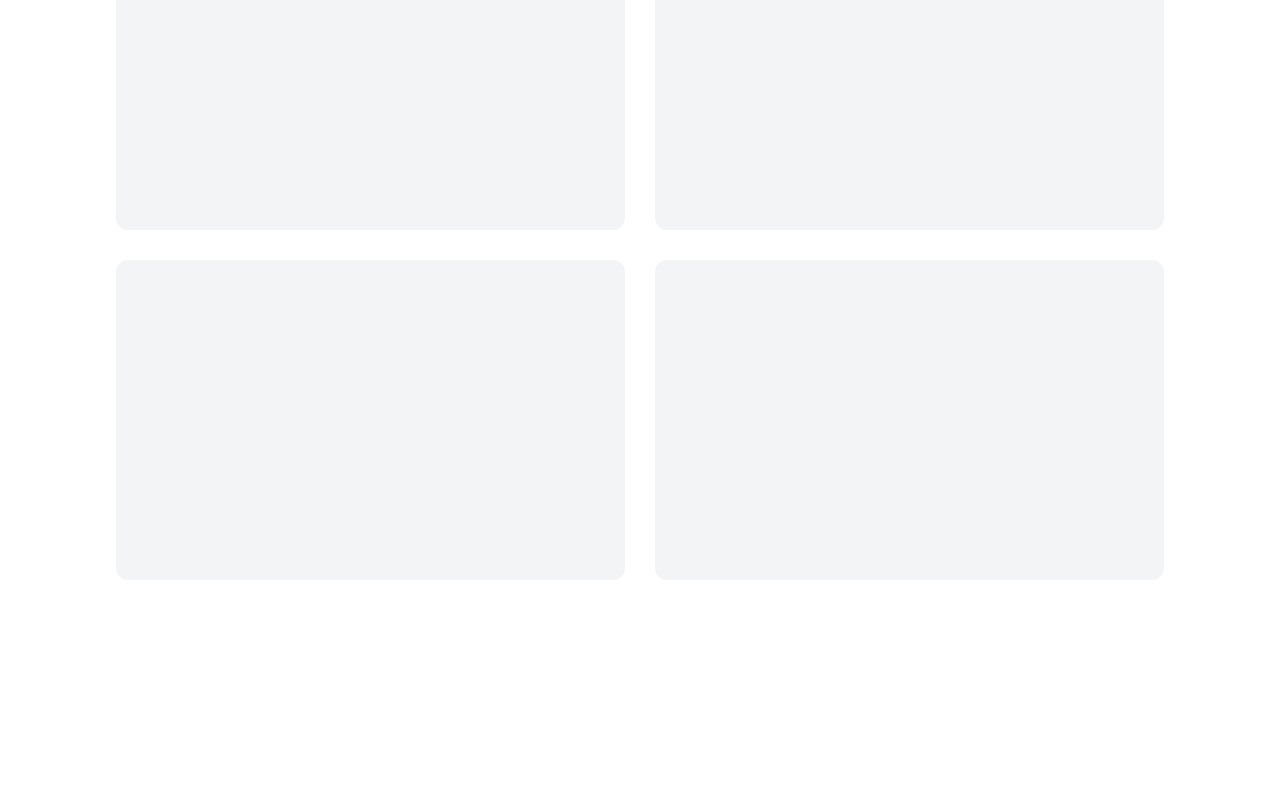
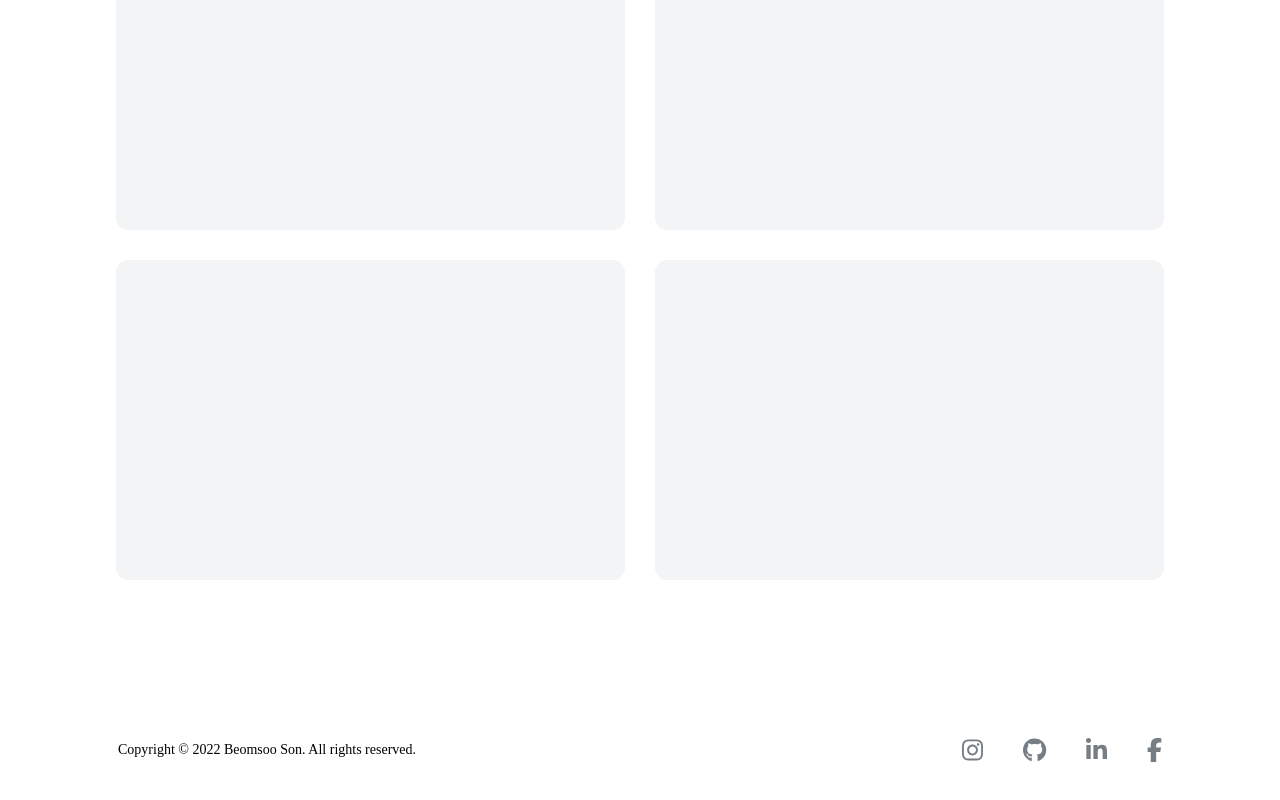
Before and after one commit to k1a11220/portfolio, a Next.js app: page / in a window 1280 px wide. Shown: the part 484-1284 px from the top of the page. Before the commit the page ends 1064 px from the top, so only its background shows below. Built offline with nearby package versions, Linux system fonts and the light colour scheme.

Commit message:
Implement footer

```diff
--- /dev/null
+++ b/components/footer.tsx
@@ -0,0 +1,94 @@
+import React from "react";
+import styled from "@emotion/styled";
+import { FontAwesomeIcon } from "@fortawesome/react-fontawesome";
+import {
+  faFacebookF,
+  faGithub,
+  faInstagram,
+  faLinkedinIn,
+} from "@fortawesome/free-brands-svg-icons";
+import Link from "next/link";
+
+const Container = styled.footer`
+  display: flex;
+  justify-content: center;
+
+  height: 180px;
+  margin-top: 80px;
+`;
+
+const Wrapper = styled.div`
+  display: flex;
+  height: 100%;
+  justify-content: space-between;
+  align-items: center;
+  padding: 0 48px;
+`;
+
+const IconContainer = styled.ul`
+  display: flex;
+  gap: 40px;
+
+  & a {
+    color: #767e85;
+  }
+
+  & a:hover {
+    color: #3d444b;
+  }
+`;
+
+export function Footer() {
+  return (
+    <Container>
+      <div style={{ width: "100%", maxWidth: "1140px" }}>
+        <Wrapper>
+          <span style={{ fontSize: "14px" }}>
+            Copyright &copy; {new Date().getFullYear()} Beomsoo Son. All rights
+            reserved.
+          </span>
+          <IconContainer>
+            <li>
+              <a
+                target="_blank"
+                rel="noopener noreferrer"
+                href={"https://www.instagram.com/beomsoo_son/"}
+              >
+                <FontAwesomeIcon size="xl" icon={faInstagram} />
+              </a>
+            </li>
+
+            <li>
+              <a
+                target="_blank"
+                rel="noopener noreferrer"
+                href={"https://github.com/k1a11220"}
+              >
+                <FontAwesomeIcon size="xl" icon={faGithub} />
+              </a>
+            </li>
+
+            <li>
+              <a
+                target="_blank"
+                rel="noopener noreferrer"
+                href={"https://www.linkedin.com/in/beomsoo-son-65a201178/"}
+              >
+                <FontAwesomeIcon size="xl" icon={faLinkedinIn} />
+              </a>
+            </li>
+            <li>
+              <a
+                target="_blank"
+                rel="noopener noreferrer"
+                href={"https://www.facebook.com/profile.php?id=100011177730168"}
+              >
+                <FontAwesomeIcon size="xl" icon={faFacebookF} />
+              </a>
+            </li>
+          </IconContainer>
+        </Wrapper>
+      </div>
+    </Container>
+  );
+}
--- a/next.config.js
+++ b/next.config.js
@@ -1,6 +1,6 @@
 /** @type {import('next').NextConfig} */
 const nextConfig = {
   reactStrictMode: true,
-}
+};
 
-module.exports = nextConfig
+module.exports = nextConfig;
--- a/package.json
+++ b/package.json
@@ -11,6 +11,12 @@
   "dependencies": {
     "@emotion/react": "^11.8.2",
     "@emotion/styled": "^11.8.1",
+    "@fortawesome/fontawesome-svg-core": "^6.1.1",
+    "@fortawesome/free-brands-svg-icons": "^6.1.1",
+    "@fortawesome/free-regular-svg-icons": "^6.1.1",
+    "@fortawesome/free-solid-svg-icons": "^6.1.1",
+    "@fortawesome/react-fontawesome": "^0.1.18",
+    "babel-plugin-macros": "^3.1.0",
     "next": "12.1.1",
     "react": "17.0.2",
     "react-dom": "17.0.2"
--- a/pages/_app.tsx
+++ b/pages/_app.tsx
@@ -1,8 +1,11 @@
-import '../styles/globals.css'
-import type { AppProps } from 'next/app'
+import "../styles/globals.css";
+import type { AppProps } from "next/app";
+import { config } from "@fortawesome/fontawesome-svg-core";
+import "@fortawesome/fontawesome-svg-core/styles.css";
+config.autoAddCss = false;
 
 function MyApp({ Component, pageProps }: AppProps) {
-  return <Component {...pageProps} />
+  return <Component {...pageProps} />;
 }
 
-export default MyApp
+export default MyApp;
--- a/pages/index.tsx
+++ b/pages/index.tsx
@@ -1,6 +1,7 @@
 import styled from "@emotion/styled";
 import type { NextPage } from "next";
 import Head from "next/head";
+import { Footer } from "../components/footer";
 import { Navigation } from "../components/navigation";
 import { Headline } from "../components/typography";
 
@@ -11,6 +12,22 @@ const Container = styled.div`
   flex-grow: 1;
   justify-content: space-between;
   background-color: #ffffff;
+`;
+
+const ProjectContainer = styled.ul`
+  list-style: none;
+  display: grid;
+  padding: 0;
+  gap: 30px;
+  grid-template-columns: 1fr 1fr;
+`;
+
+const ProjectWrapper = styled.li``;
+
+const Project = styled.div`
+  height: 320px;
+  border-radius: 12px;
+  background-color: #f2f4f6;
 `;
 
 const Home: NextPage = () => {
@@ -69,25 +86,9 @@ const Home: NextPage = () => {
           </div>
         </div>
       </div>
-      <footer></footer>
+      <Footer />
     </Container>
   );
 };
 
-const ProjectContainer = styled.ul`
-  list-style: none;
-  display: grid;
-  padding: 0;
-  gap: 30px;
-  grid-template-columns: 1fr 1fr;
-`;
-
-const ProjectWrapper = styled.li``;
-
-const Project = styled.div`
-  height: 320px;
-  border-radius: 12px;
-  background-color: #f2f4f6;
-`;
-
 export default Home;
```
Also changed, not shown: 1 other file (tests, documents, lock files or other folders).
